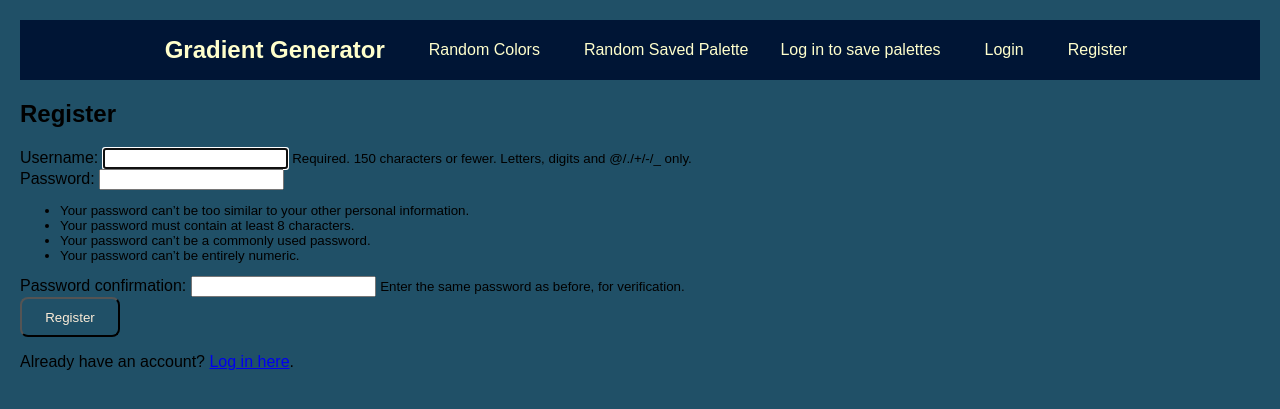
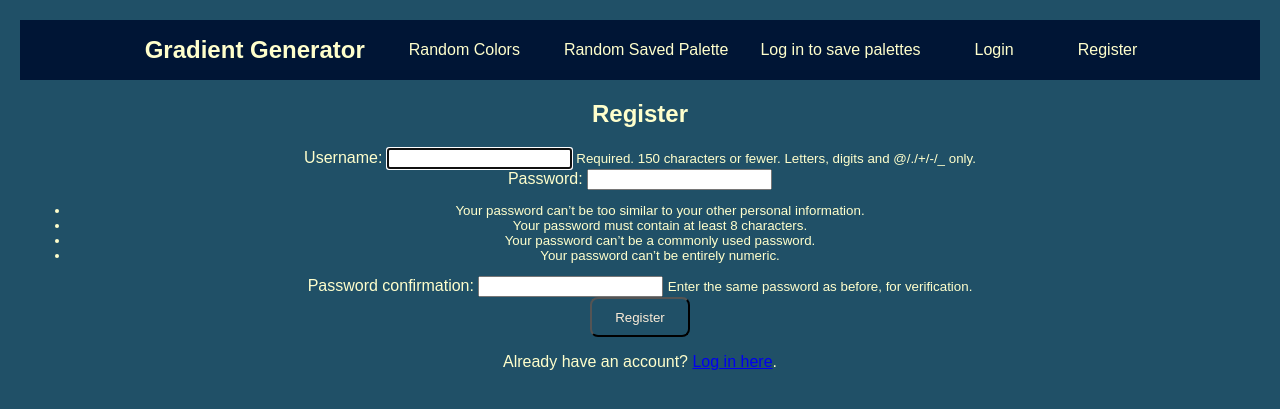
Before and after one commit to sdplamen/generate_gradient, a Django app: page /register/ in a window 1280 px wide. Shown: the top 409 px of the page. Run offline with Django 5.2, Linux system fonts and the light colour scheme.

Commit message:
Update login and register

```diff
--- a/static/style.css
+++ b/static/style.css
@@ -129,26 +129,30 @@ button:hover {
     color: #ffffcc;
 }
 
-.login {
+.login, .register {
+    display: flex;
+    flex-direction: column;
+    padding: 0 10px;
     text-align: center;
+    color: #ffffcc;
 }
 
-.edit button {
+.edit-palette button {
     width: 10%;
     height: 10%;
 }
 
-.edit a {
+.edit-palette a {
     text-decoration: none;
     color: #ffffcc;
 }
 
-.delete button {
+.delete-palette button {
     width: 10%;
     height: 10%;
 }
 
-.delete a {
+.delete-palette a {
     text-decoration: none;
     color: #ffffcc;
 }
--- a/templates/delete-palette.html
+++ b/templates/delete-palette.html
@@ -5,7 +5,7 @@
     <h2>Are you sure?</h2>
     <p>You are about to delete the {{ palette.id }} {{ object }}. This action cannot be undone.</p>
 
-    <div class="delete">
+    <div class="delete-palette">
         <button><a href="{% url 'generate_gradient' %}">Cancel</a></button>
         <form action=" {% url 'delete-palette' object.pk %} " method="post">
             {% csrf_token %}
--- a/templates/edit-palette.html
+++ b/templates/edit-palette.html
@@ -33,7 +33,7 @@
                     {% endif %}
                 </div>
             {% endfor %}
-            <div class="edit">
+            <div class="edit-palette">
                 <button><a href="{% url 'generate_gradient' %}">Cancel</a></button>
                 <button class="edit">Update</button>
             </div>
--- a/templates/login.html
+++ b/templates/login.html
@@ -1,7 +1,7 @@
 {% extends "base.html" %}
 {% load static %}
 {% block content %}
-<section class="site-title">
+<section class="login">
     <h2>Login</h2>
 
     {% if form.non_field_errors %}
@@ -24,10 +24,10 @@
             </div>
         {% endfor %}
 
-        <button type="submit" class="submit-btn">Log In</button>
+        <button>Log In</button>
     </form>
 
-    <p class="auth-link-text">Don't have an account? <a href="{% url 'register' %}">Register here</a>.</p>
+    <p>Don't have an account? <a href="{% url 'register' %}">Register here</a>.</p>
 
 </section>
 {% endblock %}
--- a/templates/register.html
+++ b/templates/register.html
@@ -1,7 +1,7 @@
 {% extends "base.html" %}
 {% load static %}
 {% block content %}
-<section class="site-title">
+<section class="register">
     <h2>Register</h2>
 
     {% if form.non_field_errors %}
@@ -28,10 +28,10 @@
             </div>
         {% endfor %}
 
-        <button type="submit" class="submit-btn">Register</button>
+        <button>Register</button>
     </form>
 
-    <p class="auth-link-text">Already have an account? <a href="{% url 'login' %}">Log in here</a>.</p>
+    <p>Already have an account? <a href="{% url 'login' %}">Log in here</a>.</p>
 
 </section>
 {% endblock %}
```
Also changed, not shown: 2 other files.
